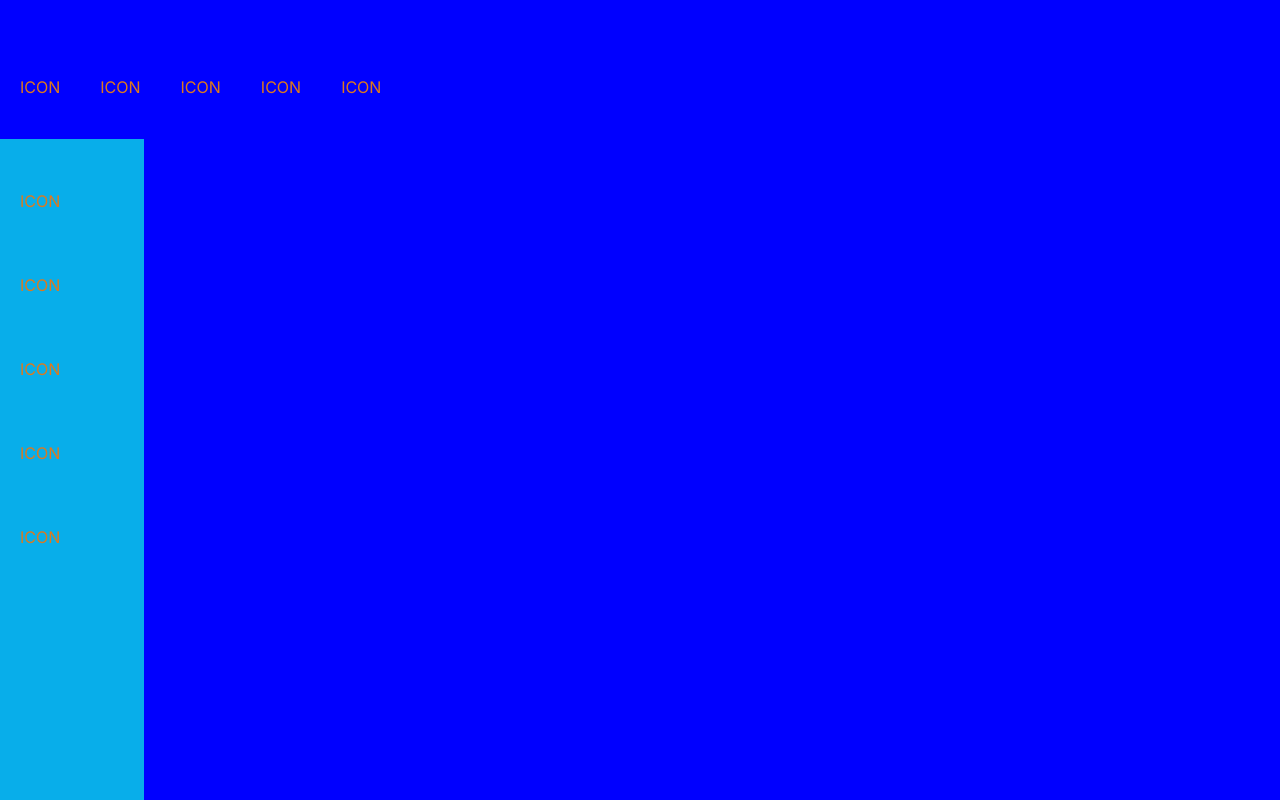
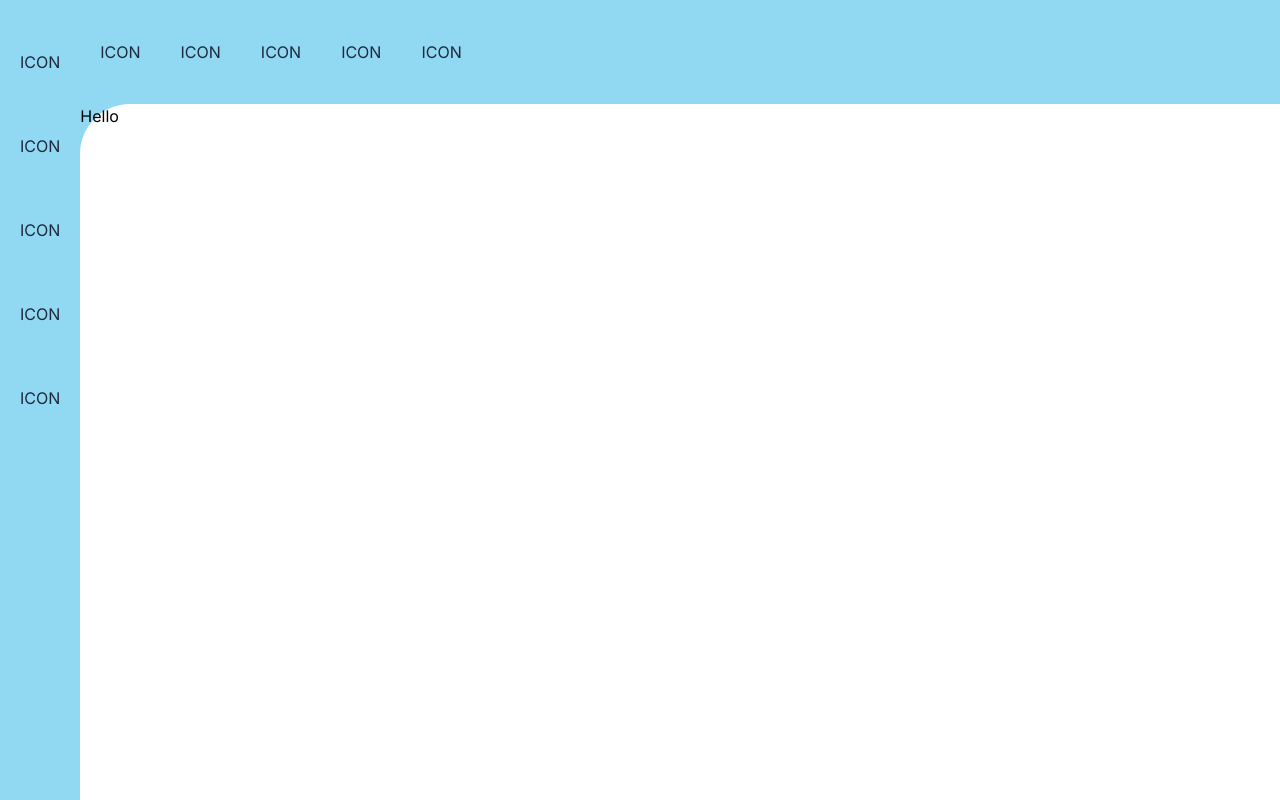
Before and after one commit to DenisPandarakalam/HD23, a Next.js app in the folder frontend/: page /dashboard in a window 1280 px wide. Shown: the top 800 px of the page. Built offline with nearby package versions, Linux system fonts and the light colour scheme.

Commit message:
quick commit

```diff
--- a/frontend/app/dashboard/layout.tsx
+++ b/frontend/app/dashboard/layout.tsx
@@ -6,7 +6,6 @@ export const metadata = {
   title: 'Dashboard',
   description: 'Generated by create next app',
 }
-
 
 export default function RootLayout({
   children,
--- a/frontend/app/dashboard/page.tsx
+++ b/frontend/app/dashboard/page.tsx
@@ -6,11 +6,13 @@ import TopBar from '@/components/topbar/topbar'
 
 export default function Dashboard() {
   return (
-    <main className="flex min-h-screen flex-col bg-background">
-      <TopBar />
+    <main className="flex h-screen w-screen flex-row bg-white">
       <SideBar />
-      <div className="z-10">
-        Hello
+      <div className="flex h-full w-full flex-col bg-accent">
+        <TopBar />
+        <div className="h-full w-full rounded-tl-[50px] bg-white">
+          Hello
+        </div>
       </div>
     </main>
   )
--- a/frontend/app/globals.css
+++ b/frontend/app/globals.css
@@ -7,7 +7,7 @@
     --gradient-start: #08AEEA;
     --gradient-end: #2AF598;
 
-    --background: 0 0% 100%;
+    --background: #bbe8f8;
     --foreground: 222.2 47.4% 11.2%;
 
     --muted: 210 40% 96.1%;
@@ -28,8 +28,8 @@
     --secondary: 255, 0, 0;
     --secondary-foreground: 222.2 47.4% 11.2%;
 
-    --accent: 210 40% 96.1%;
-    --accent-foreground: 222.2 47.4% 11.2%;
+    --accent: #91d9f3;
+    --accent-foreground: #1e293b;
 
     --destructive: 0 100% 50%;
     --destructive-foreground: 210 40% 98%;
@@ -80,5 +80,8 @@
   body {
     @apply bg-background text-foreground;
     font-feature-settings: "rlig" 1, "calt" 1;
+
+    min-width: 100vw;
+    min-height: 100vh;
   }
 }
--- a/frontend/components/sidebar/sidebar.tsx
+++ b/frontend/components/sidebar/sidebar.tsx
@@ -1,9 +1,8 @@
 import React from "react";
 import styles from "./sidebar.module.css";
 let SideBar = () => {
-
     return(
-        <div className="h-screen bg-gradient w-36" >
+        <div className="h-full w-min bg-accent text-accent-foreground" >
             <div className={styles.logo}>
             </div>
             <div className={styles.iconContainer}>
--- a/frontend/components/topbar/topbar.tsx
+++ b/frontend/components/topbar/topbar.tsx
@@ -3,7 +3,7 @@ import styles from "./topbar.module.css";
 let TopBar = () => {
 
     return(
-        <div className={styles.topbar}>
+        <div className="flex flex-row h-min w-full bg-accent text-accent-foreground">
             <div className={styles.logo}>
             </div>
             <div className={styles.icon}>
--- a/frontend/tailwind.config.js
+++ b/frontend/tailwind.config.js
@@ -16,38 +16,38 @@ module.exports = {
     },
     extend: {
       colors: {
-        border: "rgb(var(--border))",
-        input: "rgb(var(--input))",
-        ring: "rgb(var(--ring))",
-        background: "rgb(var(--background))",
-        foreground: "rgb(var(--foreground))",
+        border: "var(--border)",
+        input: "var(--input)",
+        ring: "var(--ring)",
+        background: "var(--background)",
+        foreground: "var(--foreground)",
         primary: {
-          DEFAULT: "rgb(var(--primary))",
-          foreground: "rgb(var(--primary-foreground))",
+          DEFAULT: "var(--primary)",
+          foreground: "var(--primary-foreground)",
         },
         secondary: {
-          DEFAULT: "rgb(var(--secondary))",
-          foreground: "rgb(var(--secondary-foreground))",
+          DEFAULT: "var(--secondary)",
+          foreground: "var(--secondary-foreground)",
         },
         destructive: {
-          DEFAULT: "rgb(var(--destructive))",
-          foreground: "rgb(var(--destructive-foreground))",
+          DEFAULT: "var(--destructive)",
+          foreground: "var(--destructive-foreground)",
         },
         muted: {
-          DEFAULT: "rgb(var(--muted))",
-          foreground: "rgb(var(--muted-foreground))",
+          DEFAULT: "var(--muted)",
+          foreground: "var(--muted-foreground)",
         },
         accent: {
-          DEFAULT: "rgb(var(--accent))",
-          foreground: "rgb(var(--accent-foreground))",
+          DEFAULT: "var(--accent)",
+          foreground: "var(--accent-foreground)",
         },
         popover: {
-          DEFAULT: "rgb(var(--popover))",
-          foreground: "rgb(var(--popover-foreground))",
+          DEFAULT: "var(--popover)",
+          foreground: "var(--popover-foreground)",
         },
         card: {
-          DEFAULT: "rgb(var(--card))",
-          foreground: "rgb(var(--card-foreground))",
+          DEFAULT: "var(--card)",
+          foreground: "var(--card-foreground)",
         },
         gradient: {
           DEFAULT: "var(--gradient-start)",
```
